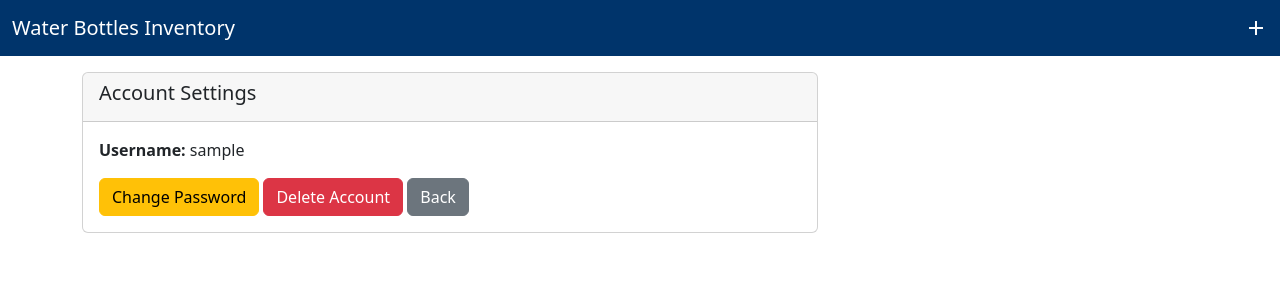
After one commit to hannahisabelleverano-web/M6EP, a Django app: template M5P-DjangoTemplates/M5P-DjangoTemplates-CaparasChuaSy/MyInventorySystem/MyInventoryApp/templates/MyInventoryApp/manage_account.html in a window 1280 px wide. The commit adds this page. Shown: the top 300 px of the page. Run offline with Django 3.2, Linux system fonts and the light colour scheme; the template is opened without the code that fills it: most values are stand-ins (such as "Sample title", 1, 10 or a date in 2020); some libraries are stand-ins or nearby versions.

Commit message:
Did g and added url.py to app

```diff
--- a/M5P-DjangoTemplates/M5P-DjangoTemplates-CaparasChuaSy/MyInventorySystem/MyInventoryApp/templates/MyInventoryApp/login.html
+++ b/M5P-DjangoTemplates/M5P-DjangoTemplates-CaparasChuaSy/MyInventorySystem/MyInventoryApp/templates/MyInventoryApp/login.html
@@ -1,4 +1,4 @@
-{% extends 'tapasapp/base.html' %}
+{% extends 'MyInventoryApp/base.html' %}
 {% load static %}
 
 {% block content %}
--- /dev/null
+++ b/M5P-DjangoTemplates/M5P-DjangoTemplates-CaparasChuaSy/MyInventorySystem/MyInventoryApp/templates/MyInventoryApp/manage_account.html
@@ -0,0 +1,24 @@
+{% extends 'MyInventoryApp/base.html' %}
+{% load static %}
+
+{% block content %}
+<div class="col-md-8">
+    <div class="card">
+        <div class="card-header">
+            <h5 class="card-title">Account Settings</h5>
+        </div>
+        <div class="card-body">
+            <p><strong>Username:</strong> {{ user_obj.username }}</p>
+
+            <a href="{% url 'change_password' pk=user_obj.pk %}" class="btn btn-warning">Change Password</a>
+
+            <form action="{% url 'delete_account' pk=user_obj.pk %}" method="post" style="display:inline;">
+                {% csrf_token %}
+                <button type="submit" class="btn btn-danger">Delete Account</button>
+            </form>
+
+            <a href="{% url 'basic_list' pk=user_obj.pk %}" class="btn btn-secondary">Back</a>
+        </div>
+    </div>
+</div>
+{% endblock %}
--- a/M5P-DjangoTemplates/M5P-DjangoTemplates-CaparasChuaSy/MyInventorySystem/MyInventoryApp/templates/MyInventoryApp/signup.html
+++ b/M5P-DjangoTemplates/M5P-DjangoTemplates-CaparasChuaSy/MyInventorySystem/MyInventoryApp/templates/MyInventoryApp/signup.html
@@ -1,4 +1,4 @@
-{% extends 'tapasapp/base.html' %}
+{% extends 'MyInventoryApp/base.html' %}
 {% load static %}
 
 {% block content %}
```
Also changed, not shown: M5P-DjangoTemplates/M5P-DjangoTemplates-CaparasChuaSy/MyInventorySystem/MyInventoryApp/templates/MyInventoryApp/view_supplier.html (+0 -9 lines), M5P-DjangoTemplates/M5P-DjangoTemplates-CaparasChuaSy/MyInventorySystem/MyInventoryApp/urls.py (added, +17 -0 lines), M5P-DjangoTemplates/M5P-DjangoTemplates-CaparasChuaSy/MyInventorySystem/MyInventorySystem/urls.py (+2 -6 lines).
